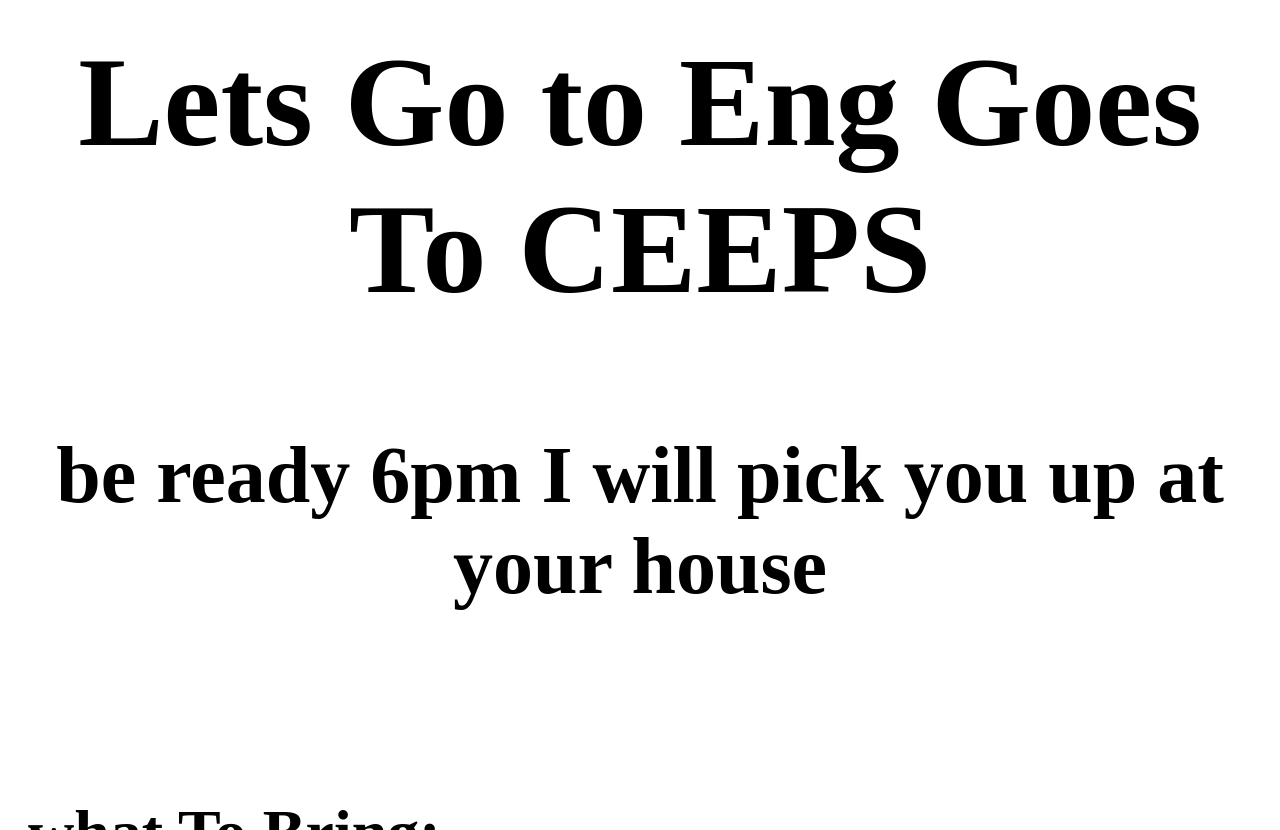
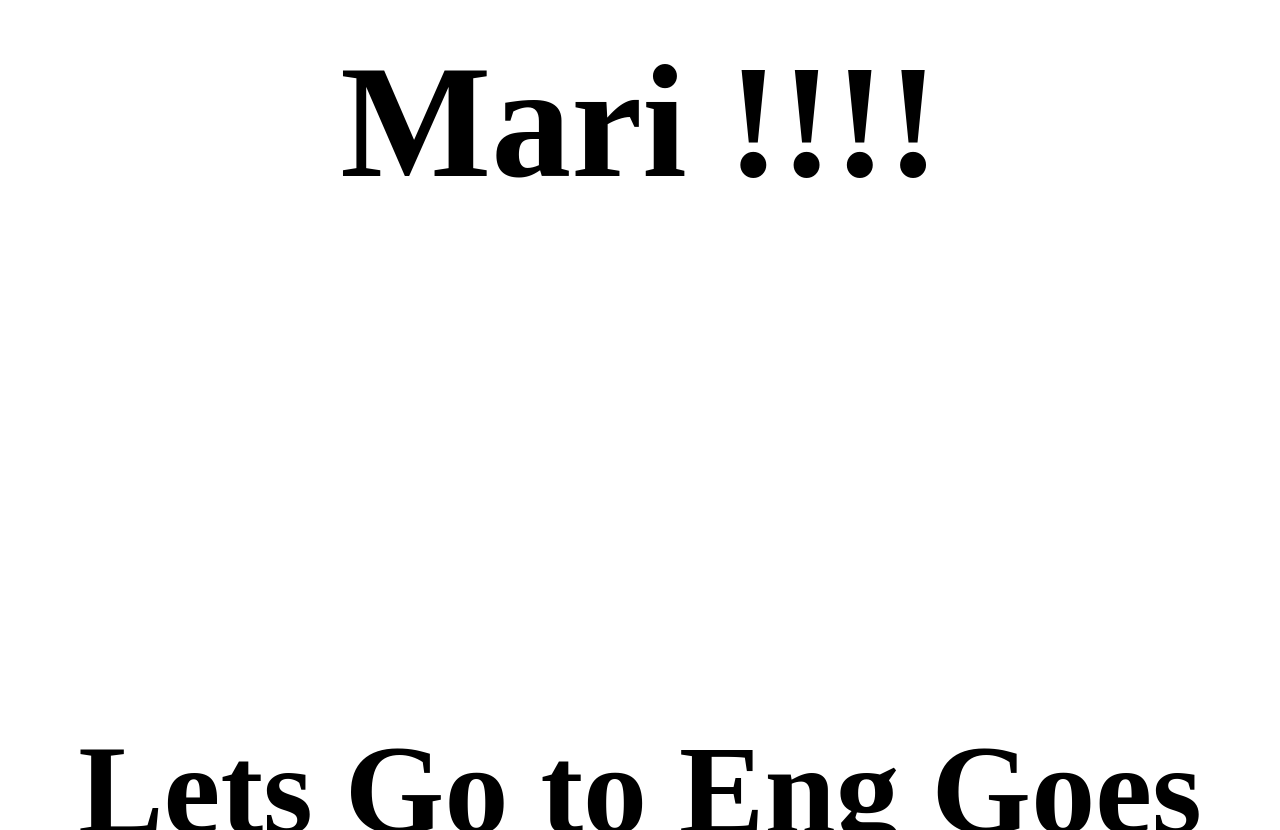
Before and after one commit to mRikolino/My-first-website-, a plain HTML site: page index.html in a window 1280 px wide. Shown: the part 2242-3072 px from the top of the page. Drawn offline with Linux system fonts and the light colour scheme.

Commit message:
Update index.html

```diff
--- a/index.html
+++ b/index.html
@@ -26,6 +26,12 @@
 <br><br><br><br>
 <br><br><br><br>
 <br><br><br><br>
+<h1 style = "text-align: center ; font-size: 10em"> Mari !!!! </h1>
+<br><br><br><br>
+<br><br><br><br>
+<br><br><br><br>
+<br><br><br><br>
+
 <h2 style=" text-align: center; font-size: 8em"> Lets Go to Eng Goes To CEEPS </h2>
 <h2 style=" text-align: center; font-size: 5em"> be ready 6pm I will pick you up at your house </h2>
 
```
